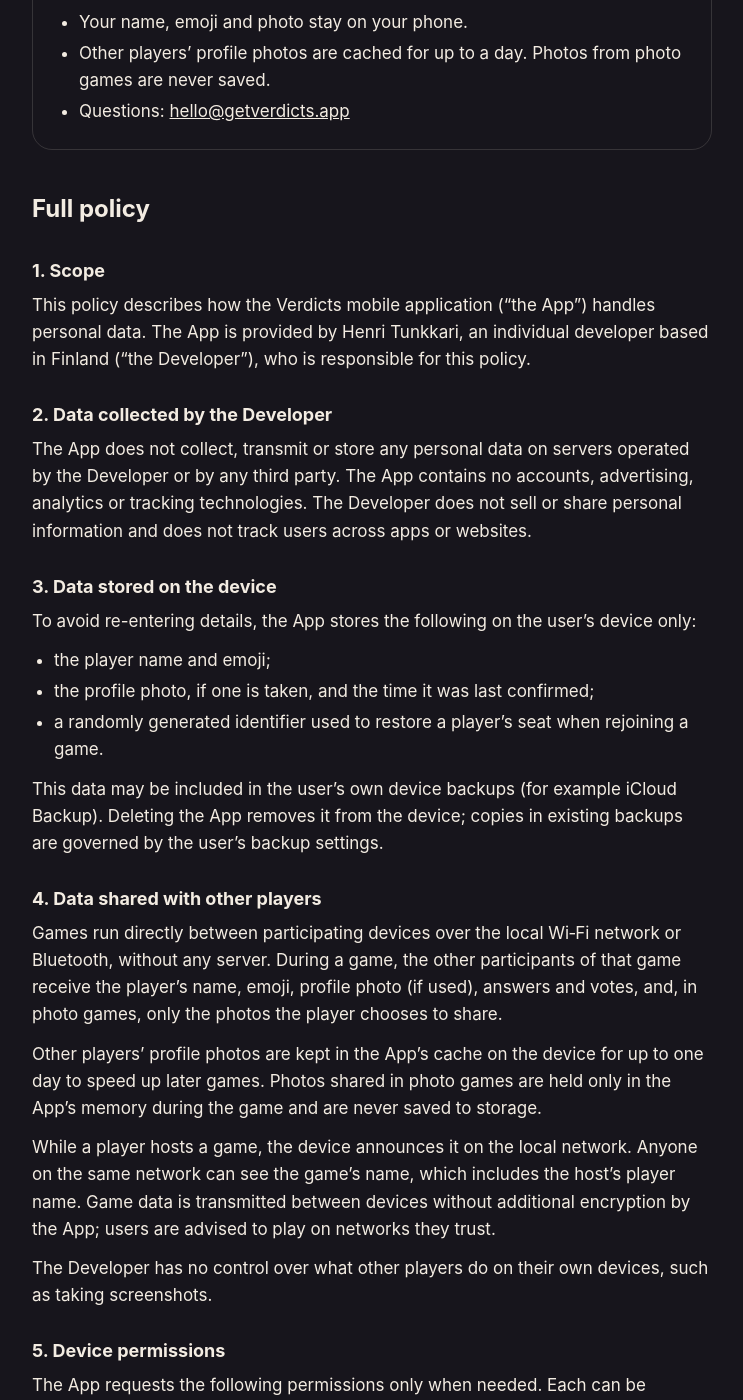
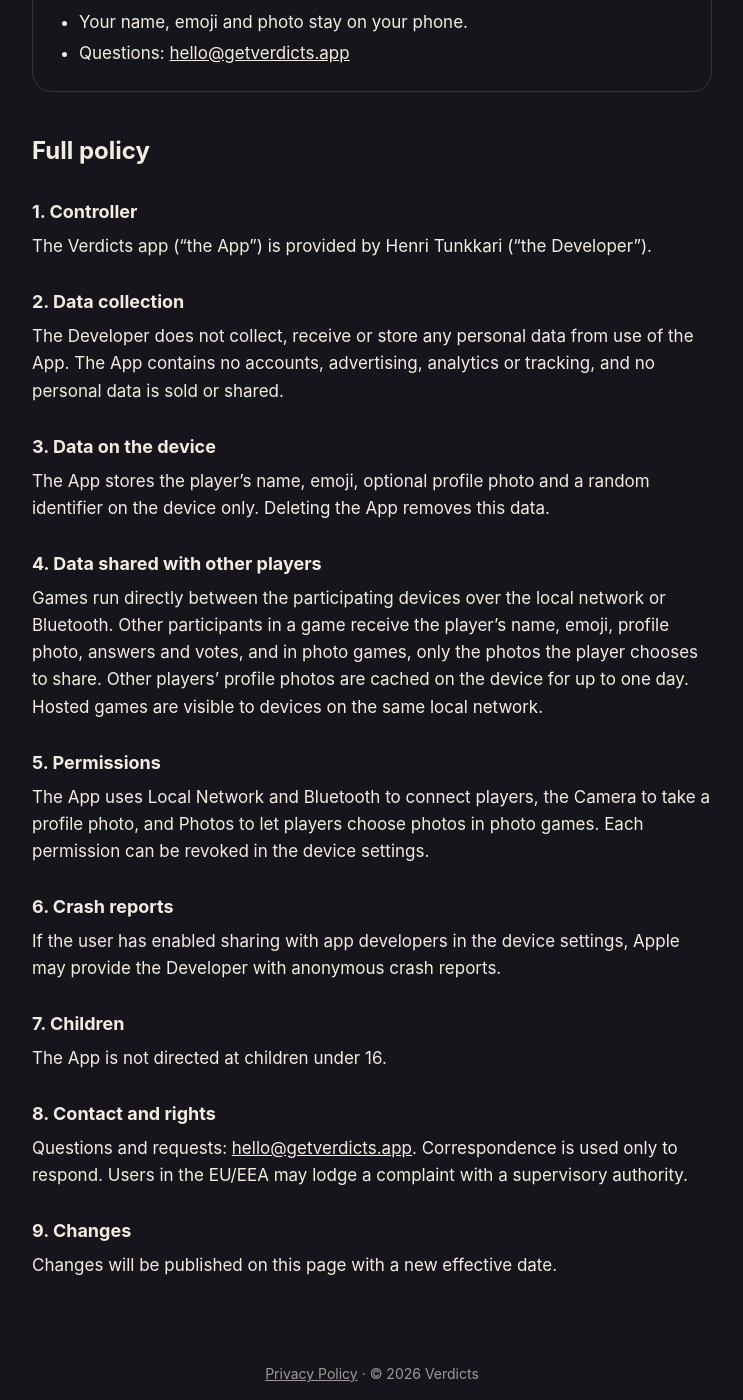
Before and after one commit to grandeslignes/verdicts-site, a Jekyll site: the page built from privacy.md, in a window 1280 px wide and 1400 px high, scrolled down 368 px. Shown: the whole window, without its empty margins (268-1011 px from the left). Built offline with Jekyll 4.4.1, drawn with Linux system fonts in a browser that asks for light colours; our own code applies the rules of GitHub Pages for plain Markdown files; some of the changed text lies outside the part shown.

Commit message:
Privacy: trim to the minimum
Co-Authored-By: Claude Opus 5.5 <noreply@anthropic.com>

```diff
--- a/privacy.md
+++ b/privacy.md
@@ -11,102 +11,55 @@ title: Verdicts – Privacy Policy
 > - Verdicts collects no data. No accounts, servers, ads or tracking.
 > - Your game goes straight between the phones in the room and nowhere else.
 > - Your name, emoji and photo stay on your phone.
-> - Other players' profile photos are cached for up to a day. Photos from photo
->   games are never saved.
 > - Questions: [hello@getverdicts.app](mailto:hello@getverdicts.app)
 
 ## Full policy
 
-### 1. Scope
+### 1. Controller
 
-This policy describes how the Verdicts mobile application ("the App") handles
-personal data. The App is provided by Henri Tunkkari, an individual developer
-based in Finland ("the Developer"), who is responsible for this policy.
+The Verdicts app ("the App") is provided by Henri Tunkkari ("the Developer").
 
-### 2. Data collected by the Developer
+### 2. Data collection
 
-The App does not collect, transmit or store any personal data on servers
-operated by the Developer or by any third party. The App contains no accounts,
-advertising, analytics or tracking technologies. The Developer does not sell or
-share personal information and does not track users across apps or websites.
+The Developer does not collect, receive or store any personal data from use of
+the App. The App contains no accounts, advertising, analytics or tracking, and
+no personal data is sold or shared.
 
-### 3. Data stored on the device
+### 3. Data on the device
 
-To avoid re-entering details, the App stores the following on the user's
-device only:
-
-- the player name and emoji;
-- the profile photo, if one is taken, and the time it was last confirmed;
-- a randomly generated identifier used to restore a player's seat when
-  rejoining a game.
-
-This data may be included in the user's own device backups (for example iCloud
-Backup). Deleting the App removes it from the device; copies in existing
-backups are governed by the user's backup settings.
+The App stores the player's name, emoji, optional profile photo and a random
+identifier on the device only. Deleting the App removes this data.
 
 ### 4. Data shared with other players
 
-Games run directly between participating devices over the local Wi‑Fi network
-or Bluetooth, without any server. During a game, the other participants of that
-game receive the player's name, emoji, profile photo (if used), answers and
-votes, and, in photo games, only the photos the player chooses to share.
+Games run directly between the participating devices over the local network or
+Bluetooth. Other participants in a game receive the player's name, emoji,
+profile photo, answers and votes, and in photo games, only the photos the
+player chooses to share. Other players' profile photos are cached on the device
+for up to one day. Hosted games are visible to devices on the same local
+network.
 
-Other players' profile photos are kept in the App's cache on the device for up
-to one day to speed up later games. Photos shared in photo games are held only
-in the App's memory during the game and are never saved to storage.
+### 5. Permissions
 
-While a player hosts a game, the device announces it on the local network.
-Anyone on the same network can see the game's name, which includes the host's
-player name. Game data is transmitted between devices without additional
-encryption by the App; users are advised to play on networks they trust.
-
-The Developer has no control over what other players do on their own devices,
-such as taking screenshots.
-
-### 5. Device permissions
-
-The App requests the following permissions only when needed. Each can be
-revoked in the device Settings.
-
-- **Local Network:** to discover and join nearby games.
-- **Bluetooth:** to let players on Android join without shared Wi‑Fi.
-- **Camera:** to take a profile photo.
-- **Photos:** in photo games, to offer a few random photos from the library to
-  choose from. Only the chosen photos are sent to the players in the game. No
-  photos are uploaded anywhere.
+The App uses Local Network and Bluetooth to connect players, the Camera to take
+a profile photo, and Photos to let players choose photos in photo games. Each
+permission can be revoked in the device settings.
 
 ### 6. Crash reports
 
-If the user has enabled "Share With App Developers" in the device's Analytics &
-Improvements settings, Apple may provide the Developer with anonymous crash
-reports and usage statistics. These are used solely to fix defects and are
-governed by Apple's privacy policy and the user's settings.
+If the user has enabled sharing with app developers in the device settings,
+Apple may provide the Developer with anonymous crash reports.
 
 ### 7. Children
 
-The App is rated 16+, is not directed at children under 16, and does not
-knowingly collect data from anyone.
+The App is not directed at children under 16.
 
-### 8. Correspondence
+### 8. Contact and rights
 
-If a user contacts the Developer by email, the message and email address are
-used only to respond and are retained only as long as necessary to handle the
-request. The legal basis is legitimate interest (GDPR Art. 6(1)(f)). Users may
-request access to or deletion of this correspondence at any time.
+Questions and requests: [hello@getverdicts.app](mailto:hello@getverdicts.app).
+Correspondence is used only to respond. Users in the EU/EEA may lodge a
+complaint with a supervisory authority.
 
-### 9. Your rights
+### 9. Changes
 
-As the Developer holds no personal data from use of the App, there is no such
-data to access, correct or delete. Data stored on the device can be removed by
-deleting the App. Users in the EU/EEA have the right to lodge a complaint with a
-supervisory authority; in Finland, the Data Protection Ombudsman
-([tietosuoja.fi](https://tietosuoja.fi)).
-
-### 10. Changes
-
-Changes to this policy will be published on this page with a new effective
-date.
-
-### 11. Contact
-
-[hello@getverdicts.app](mailto:hello@getverdicts.app)
+Changes will be published on this page with a new effective date.
```
